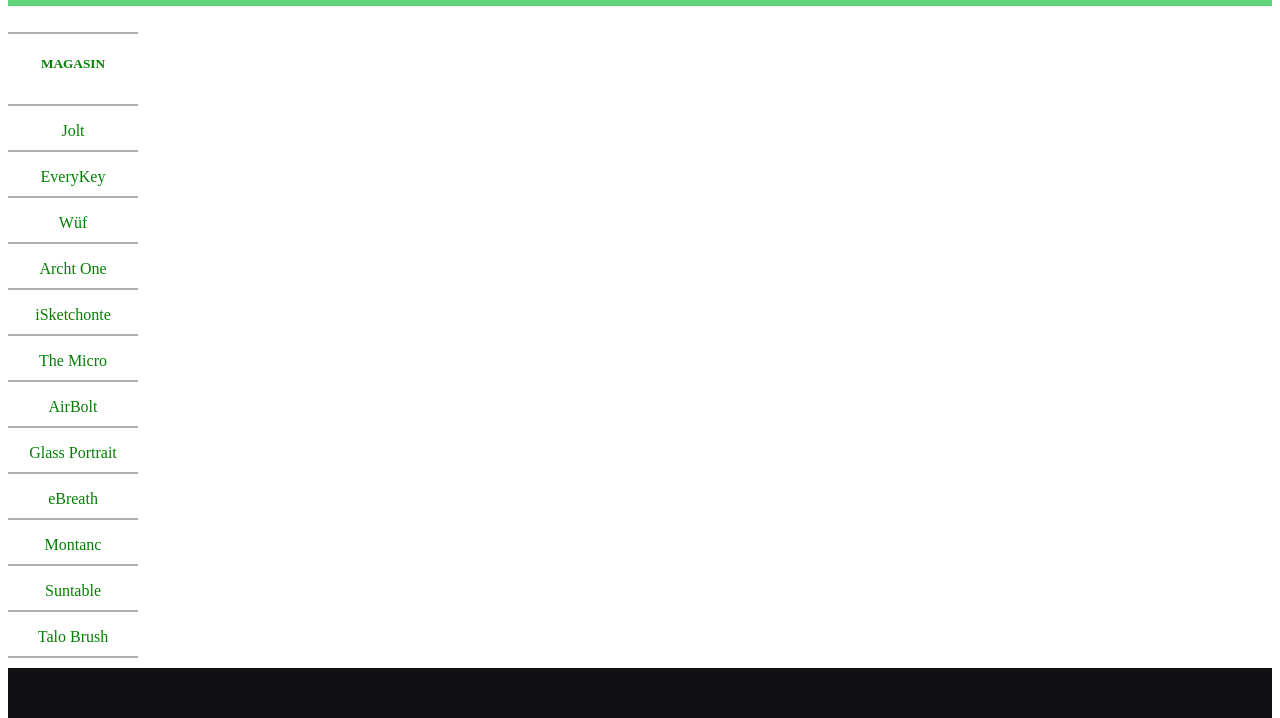
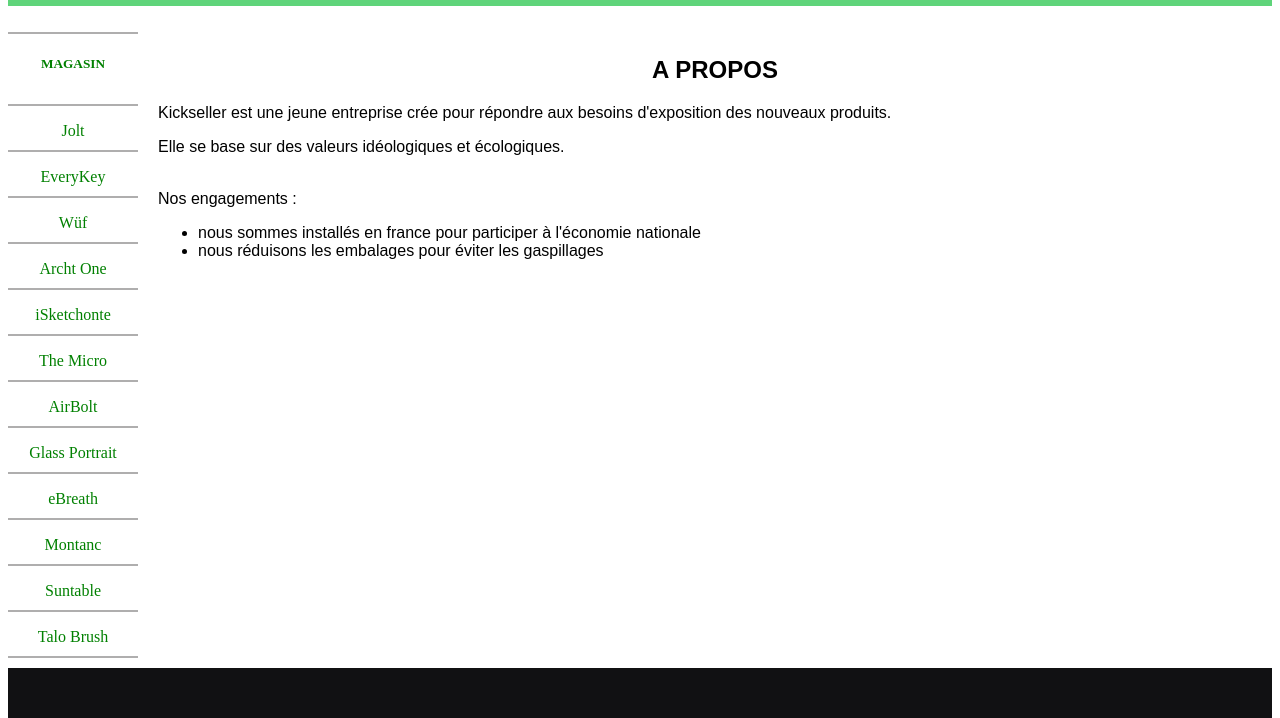
Before and after one commit to StartToPlay/Site-Web, a plain HTML site: page html/about.html in a window 1280 px wide. Shown: the part 82-800 px from the top of the page. Drawn offline with Linux system fonts and the light colour scheme.

Commit message:
completion à propos

```diff
--- a/css/template.css
+++ b/css/template.css
@@ -127,7 +127,9 @@ body {
     margin   : 0 auto;
     position : relative;
 }
-
+h2{
+    text-align: center;
+}
 
 /* texte principal */
 
--- a/html/about.html
+++ b/html/about.html
@@ -44,7 +44,17 @@
 	<!-- fin mise en page récurrente -->
 
 	<section>
+		<p>
+		<h2> A PROPOS </h2>
+		</p>
+		<p>Kickseller est une jeune entreprise crée pour répondre aux besoins d'exposition des nouveaux produits.</p>
+		<p>Elle se base sur des valeurs idéologiques et écologiques.</p></br>
+		Nos engagements : </br>
+		<ul>
+			<li>nous sommes installés en france pour participer à l'économie nationale</li>
+			<li>nous réduisons les embalages pour éviter les gaspillages</li>
 
+		</ul>
 	</section>
 
 
```
Lines whose indentation alone changed are shown as unchanged.
